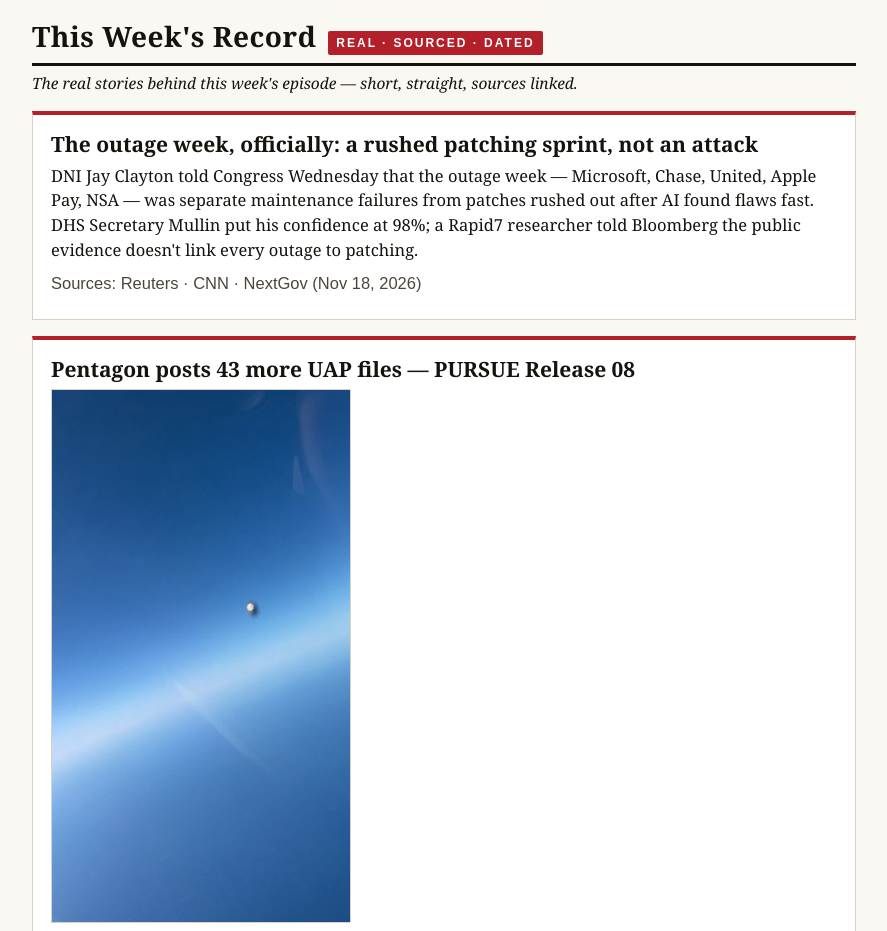
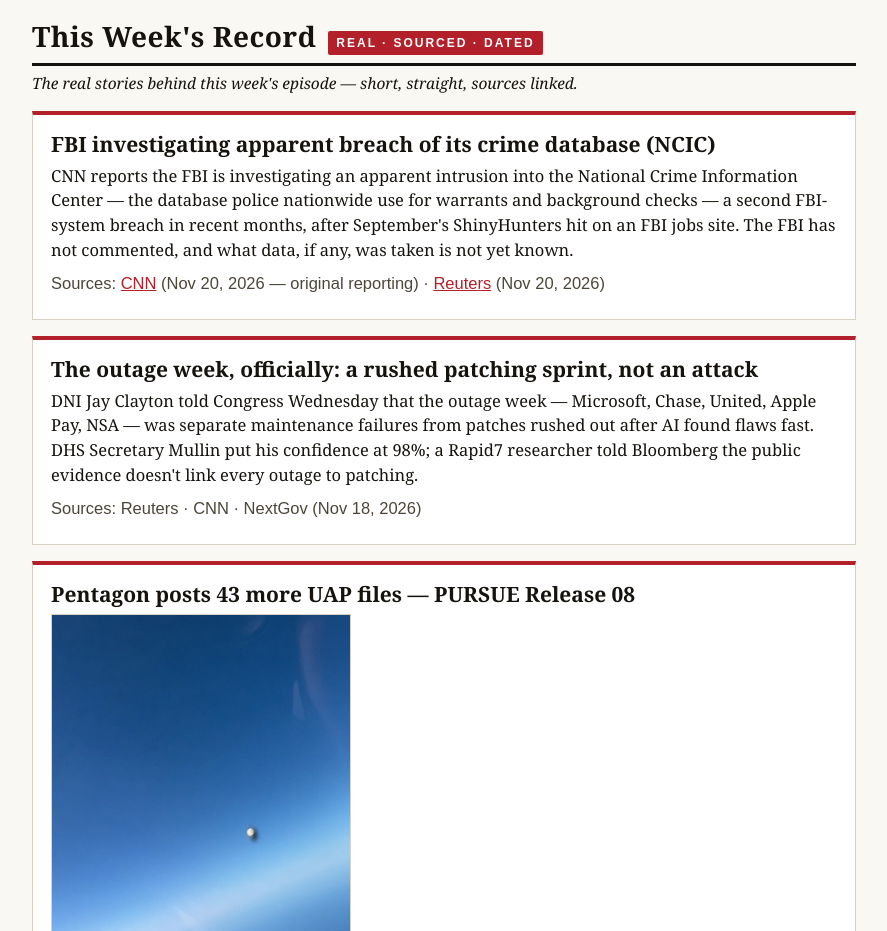
Before and after one commit to tallylflint-art/tallylflint-art.github.io, a plain HTML site: page far-side-wire/index.html in a window 1280 px wide. Shown: the part 3200-4131 px from the top of the page, without its empty margins (196-1083 px from the left). Drawn offline with Linux system fonts and the light colour scheme.

Commit message:
Far Side Wire — add FBI NCIC apparent-breach record card (CNN/Reuters, Nov 20)

```diff
--- a/far-side-wire/index.html
+++ b/far-side-wire/index.html
@@ -159,6 +159,12 @@
   <p class="zone-sub">The real stories behind this week's episode — short, straight, sources linked.</p>
 
   <article class="card">
+    <h3>FBI investigating apparent breach of its crime database (NCIC)</h3>
+    <p>CNN reports the FBI is investigating an apparent intrusion into the National Crime Information Center — the database police nationwide use for warrants and background checks — a second FBI-system breach in recent months, after September's ShinyHunters hit on an FBI jobs site. The FBI has not commented, and what data, if any, was taken is not yet known.</p>
+    <p class="sources">Sources: <a href="https://www.cnn.com/2026/11/20/politics/fbi-hacked-again-target-crime-database?cid=external-feeds_iluminar_meta">CNN</a> (Nov 20, 2026 — original reporting) · <a href="https://www.reuters.com/world/us/fbis-criminal-information-database-hacked-cnn-reports-2026-11-21/">Reuters</a> (Nov 20, 2026)</p>
+  </article>
+
+  <article class="card">
     <h3>The outage week, officially: a rushed patching sprint, not an attack</h3>
     <p>DNI Jay Clayton told Congress Wednesday that the outage week — Microsoft, Chase, United, Apple Pay, NSA — was separate maintenance failures from patches rushed out after AI found flaws fast. DHS Secretary Mullin put his confidence at 98%; a Rapid7 researcher told Bloomberg the public evidence doesn't link every outage to patching.</p>
     <p class="sources">Sources: Reuters · CNN · NextGov (Nov 18, 2026)</p>
```
